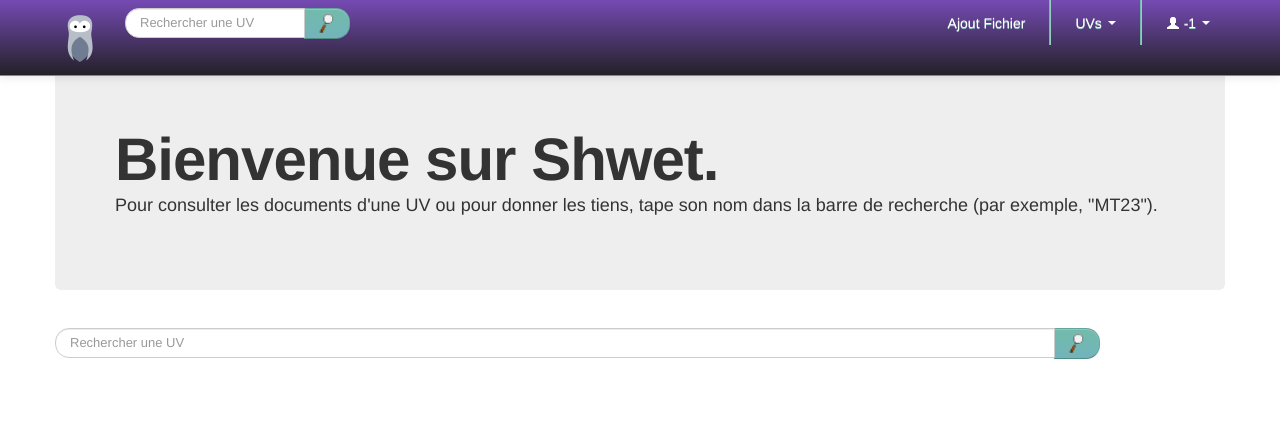
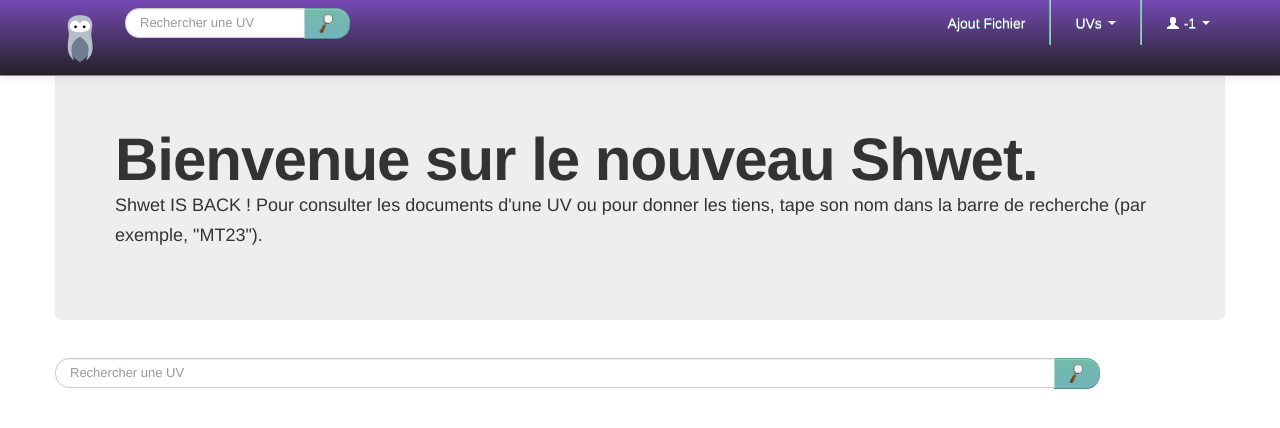
Before and after one commit to hackathonUTC/shwet, a PHP site: page /shwet.php in a window 1280 px wide. Shown: the top 428 px of the page. Run offline with PHP 8.4, Linux system fonts and the light colour scheme; the visitor is signed in with stand-in values (Sample User, id 1); a stand-in replaces the project's code that opens the database connection; some libraries are stand-ins or nearby versions.

Commit message:
Update shwet.php

```diff
--- a/shwet.php
+++ b/shwet.php
@@ -6,8 +6,8 @@
         <div class="row-fluid">
   <div class="span12">
       <div class="hero-unit">
-        <h1>Bienvenue sur Shwet.</h1>
-        <p>Pour consulter les documents d'une UV ou pour donner les tiens, tape son nom dans la barre de recherche (par exemple, "MT23").</p>
+        <h1>Bienvenue sur le nouveau Shwet.</h1>
+        <p>Shwet IS BACK ! Pour consulter les documents d'une UV ou pour donner les tiens, tape son nom dans la barre de recherche (par exemple, "MT23").</p>
       </div>
        <form id="big-search-uv-form" class="form-search navbar-search" method="GET" action="uv.php">
               <div class="input-append">
```
